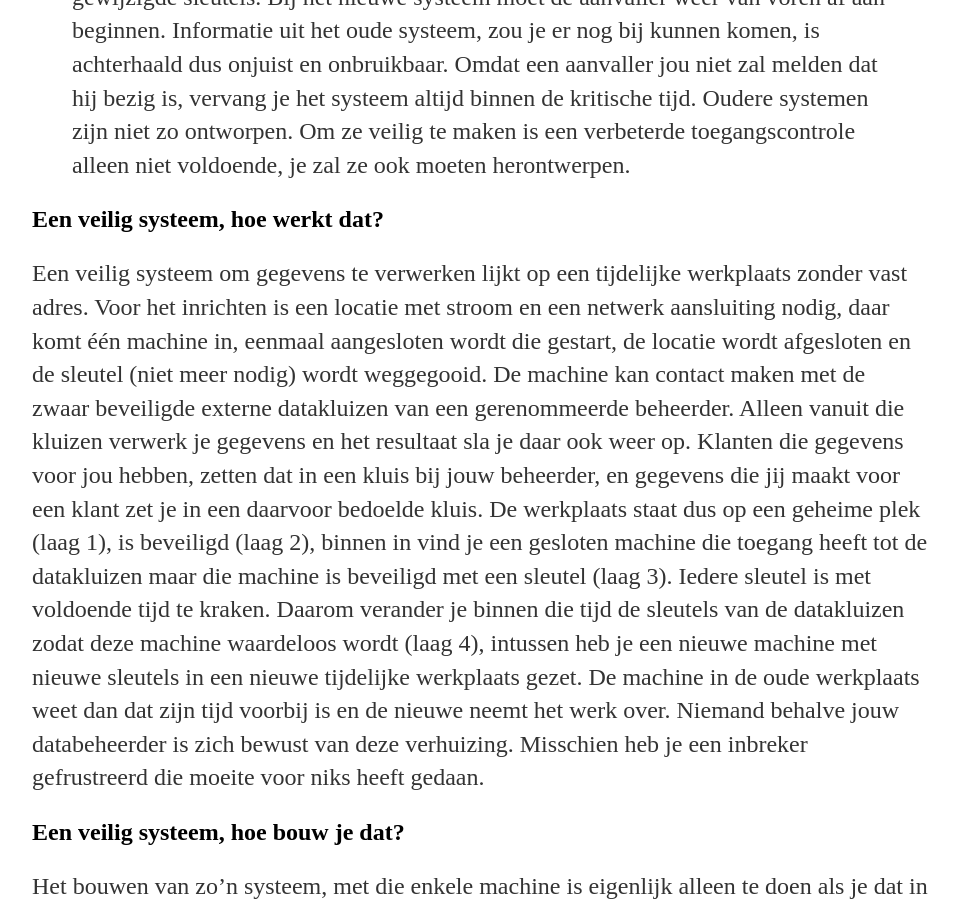
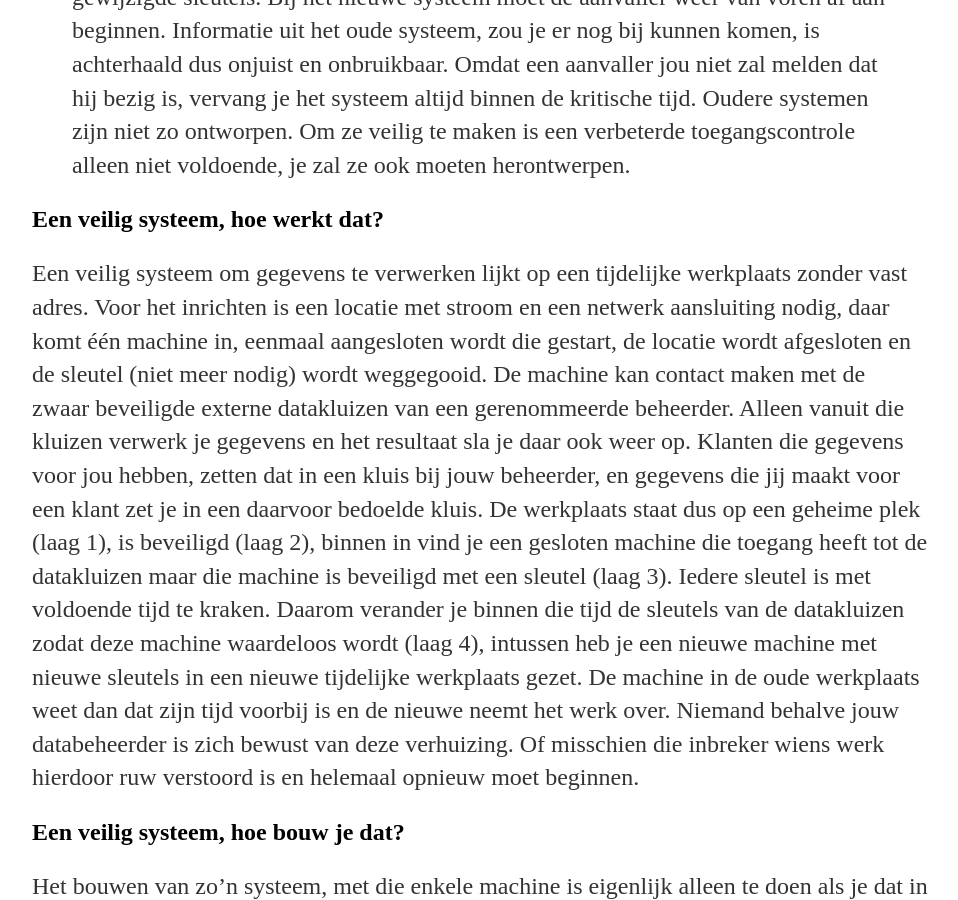
Before and after one commit to paedelm/paedelm.github.io, a Jekyll site: the page built from _posts/2021-10-12-ontwikkelen van een betrouwbaar systeem.md, in a window 1280 px wide and 900 px high, scrolled down 497 px. Shown: the whole window, without its empty margins (160-1118 px from the left). Built offline with Jekyll 4.4.1, drawn with Linux system fonts in a browser that asks for light colours.

Commit message:
inbreker

```diff
--- a/_posts/2021-10-12-ontwikkelen van een betrouwbaar systeem.md
+++ b/_posts/2021-10-12-ontwikkelen van een betrouwbaar systeem.md
@@ -6,7 +6,7 @@ date: 2021-10-12
 >Een veilig systeem is beschermd tegen diefstal, sabotage en gijzeling. Om dat te bereiken neem je beveiligingsmaatregelen. Er zal echter geen maatregel zijn waar je volledig op kan vertrouwen, dus neem je er meerdere achter elkaar, in lagen. Pas na de laatste laag is het systeem verloren. Binnen de tijd die nodig is voor een aanvaller om daar te komen, zal jij het systeem al hebben vervangen door een nieuwe met gewijzigde sleutels. Bij het nieuwe systeem moet de aanvaller weer van voren af aan beginnen. Informatie uit het oude systeem, zou je er nog bij kunnen komen, is achterhaald dus onjuist en onbruikbaar. Omdat een aanvaller jou niet zal melden dat hij bezig is, vervang je het systeem altijd binnen de kritische tijd. Oudere systemen zijn niet zo ontworpen. Om ze veilig te maken is een verbeterde toegangscontrole alleen niet voldoende, je zal ze ook moeten herontwerpen.
 
 ## Een veilig systeem, hoe werkt dat?
-Een veilig systeem om gegevens te verwerken lijkt op een tijdelijke werkplaats zonder vast adres. Voor het inrichten is een locatie met stroom en een netwerk aansluiting nodig, daar komt één machine in, eenmaal aangesloten wordt die gestart, de locatie wordt afgesloten en de sleutel (niet meer nodig) wordt weggegooid. De machine kan contact maken met de zwaar beveiligde externe datakluizen van een gerenommeerde beheerder. Alleen vanuit die kluizen verwerk je gegevens en het resultaat sla je daar ook weer op. Klanten die gegevens voor jou hebben, zetten dat in een kluis bij jouw beheerder, en gegevens die jij maakt voor een klant zet je in een daarvoor bedoelde kluis. De werkplaats staat dus op een geheime plek (laag 1), is beveiligd (laag 2), binnen in vind je een gesloten machine die toegang heeft tot de datakluizen maar die machine is beveiligd met een sleutel (laag 3). Iedere sleutel is met voldoende tijd te kraken. Daarom verander je binnen die tijd de sleutels van de datakluizen zodat deze machine waardeloos wordt (laag 4), intussen heb je een nieuwe machine met nieuwe sleutels in een nieuwe tijdelijke werkplaats gezet. De machine in de oude werkplaats weet dan dat zijn tijd voorbij is en de nieuwe neemt het werk over. Niemand behalve jouw databeheerder is zich bewust van deze verhuizing. Misschien heb je een inbreker gefrustreerd die moeite voor niks heeft gedaan.
+Een veilig systeem om gegevens te verwerken lijkt op een tijdelijke werkplaats zonder vast adres. Voor het inrichten is een locatie met stroom en een netwerk aansluiting nodig, daar komt één machine in, eenmaal aangesloten wordt die gestart, de locatie wordt afgesloten en de sleutel (niet meer nodig) wordt weggegooid. De machine kan contact maken met de zwaar beveiligde externe datakluizen van een gerenommeerde beheerder. Alleen vanuit die kluizen verwerk je gegevens en het resultaat sla je daar ook weer op. Klanten die gegevens voor jou hebben, zetten dat in een kluis bij jouw beheerder, en gegevens die jij maakt voor een klant zet je in een daarvoor bedoelde kluis. De werkplaats staat dus op een geheime plek (laag 1), is beveiligd (laag 2), binnen in vind je een gesloten machine die toegang heeft tot de datakluizen maar die machine is beveiligd met een sleutel (laag 3). Iedere sleutel is met voldoende tijd te kraken. Daarom verander je binnen die tijd de sleutels van de datakluizen zodat deze machine waardeloos wordt (laag 4), intussen heb je een nieuwe machine met nieuwe sleutels in een nieuwe tijdelijke werkplaats gezet. De machine in de oude werkplaats weet dan dat zijn tijd voorbij is en de nieuwe neemt het werk over. Niemand behalve jouw databeheerder is zich bewust van deze verhuizing. Of misschien die inbreker wiens werk hierdoor ruw verstoord is en helemaal opnieuw moet beginnen.
 
 ## Een veilig systeem, hoe bouw je dat?
  Het bouwen van zo'n systeem, met die enkele machine is eigenlijk alleen te doen als je dat in hoge mate automatiseert. Gelukkig is dat ons vak. En ik heb me daar mee bezig gehouden. Kenmerkend is het in één keer plaatsen van een systeem en nooit meer aanpassen, in tegenstelling tot het plaatsen en stukje bij beetje aanpassen op locatie. Het beschermen van de gegevens kan je gelukkig uitbesteden. Die databeheerders, meestal Cloud leveranciers, zijn verschrikkelijk goed in beveiligen van de opslag en het transport van de gegevens, het enige wat jij moet doen is er gebruik van maken en niet proberen dat zelf te doen. Hou rekening met een (ongewenste) bezoeker op het systeem. Door jouw eigen software te verpakken en te versleutelen, voorkom je aanpassingen aan de software en bescherm je gevoelige informatie zoals sleutels tot belangrijke bronnen. Geef nooit impliciete rechten op die data bronnen, hoe makkelijk maak je het de hacker als hij via een fileshare jouw data kan gijzelen. Omdat je iets oplevert wat je niet meer kan aanpassen moet het natuurlijk compleet, gecontroleerd en goed getest zijn. Het systeem kan pas stabiel draaien als het ook onafhankelijk is van wijzigingen buiten zijn domein. Als laatste moet het systeem makkelijk te vervangen zijn, iedere maatregel die dat moeilijker maakt moet je kritisch bekijken want (snel) vervangen is een essentieel onderdeel (laag 4) in de verdediging tegen aanvallers.
```
